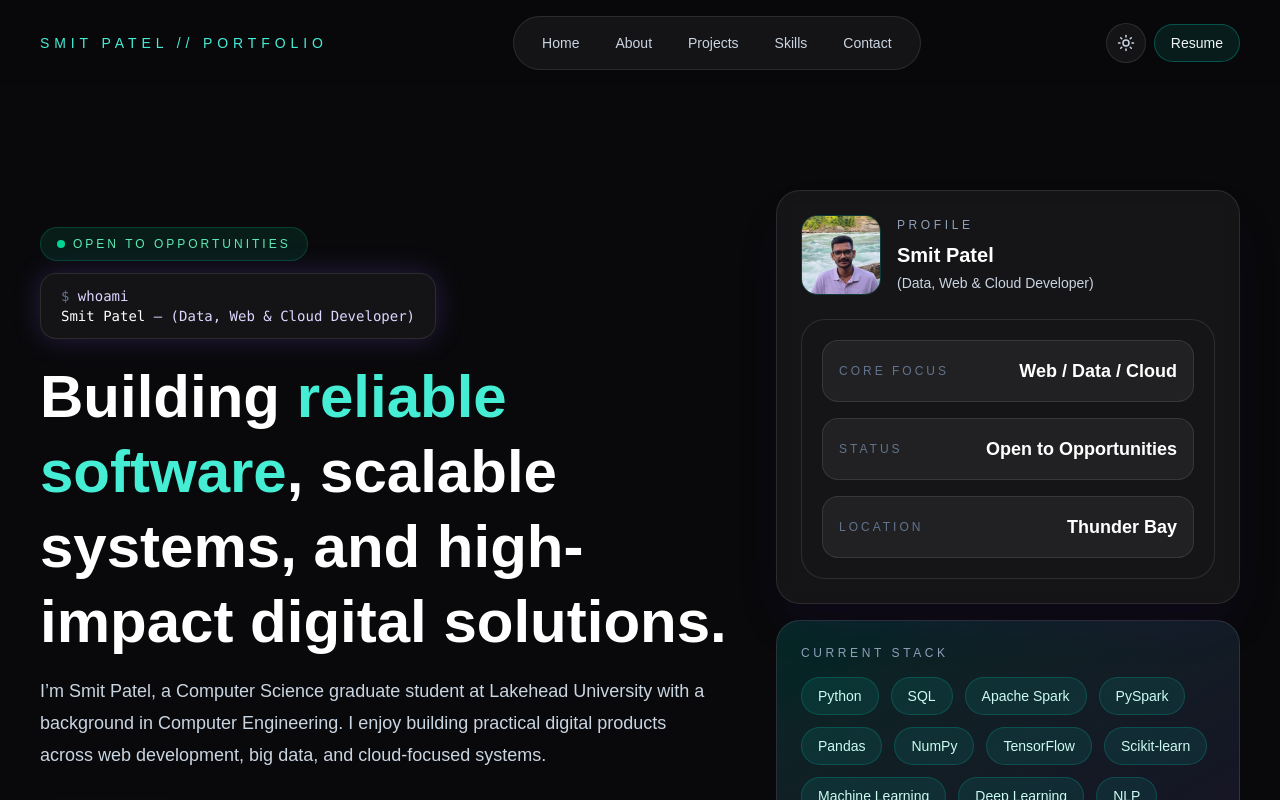
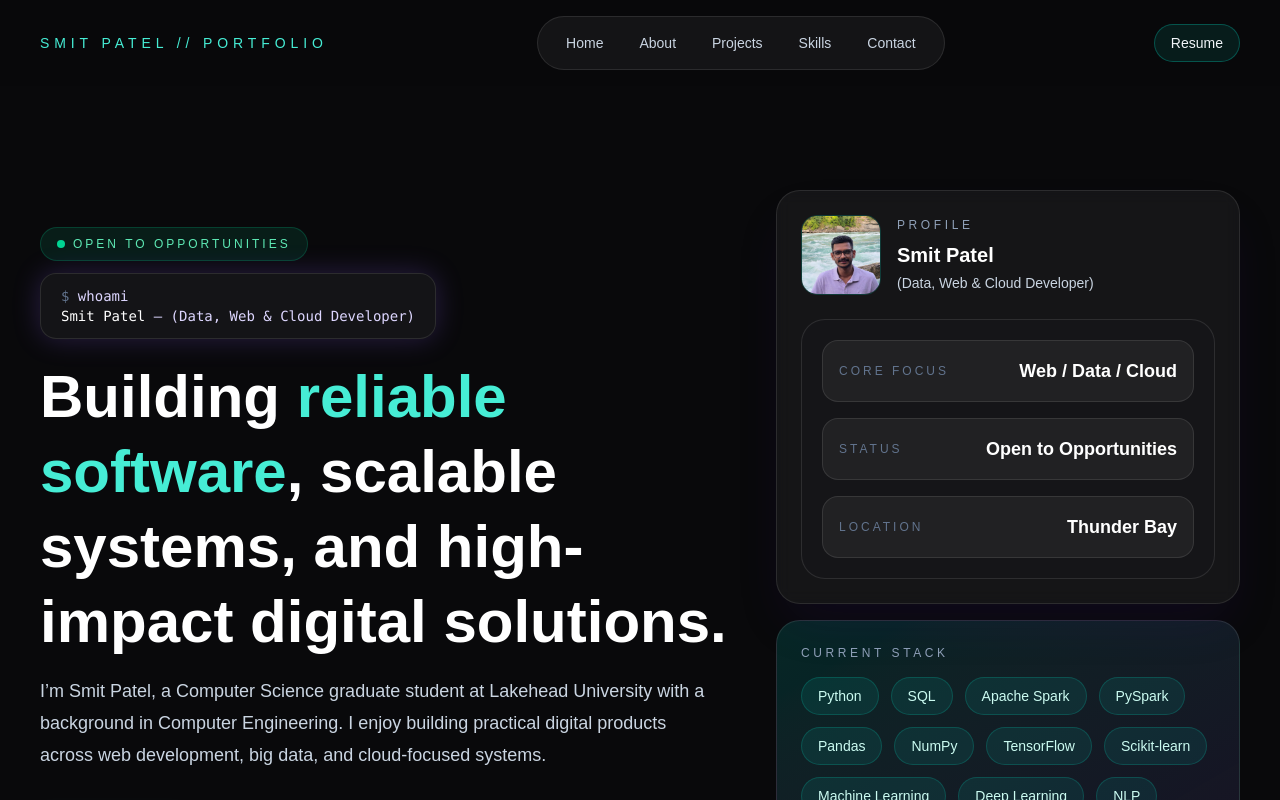
Before and after one commit to SmitPatel06/My-Portfolio, a Next.js app: page / in a window 1280 px wide. Shown: the top 800 px of the page. Built offline with nearby package versions, Linux system fonts and the light colour scheme.

Commit message:
Remove resume button from navbar

```diff
--- a/app/page.tsx
+++ b/app/page.tsx
@@ -157,14 +157,6 @@ export default function HomePage() {
             transition={{ duration: 0.25 }}
             className="flex items-center gap-2 overflow-hidden whitespace-nowrap"
           >
-            <button
-              onClick={toggleTheme}
-              className="rounded-full border border-white/10 bg-white/5 p-2.5 text-slate-300 transition hover:border-teal-400/30 hover:bg-teal-400/10 hover:text-white"
-              aria-label="Toggle theme"
-              title="Toggle theme"
-            >
-              {theme === "dark" ? <Sun size={18} /> : <Moon size={18} />}
-            </button>
 
             <a
               href="/SMIT_RESUME.pdf"
```
